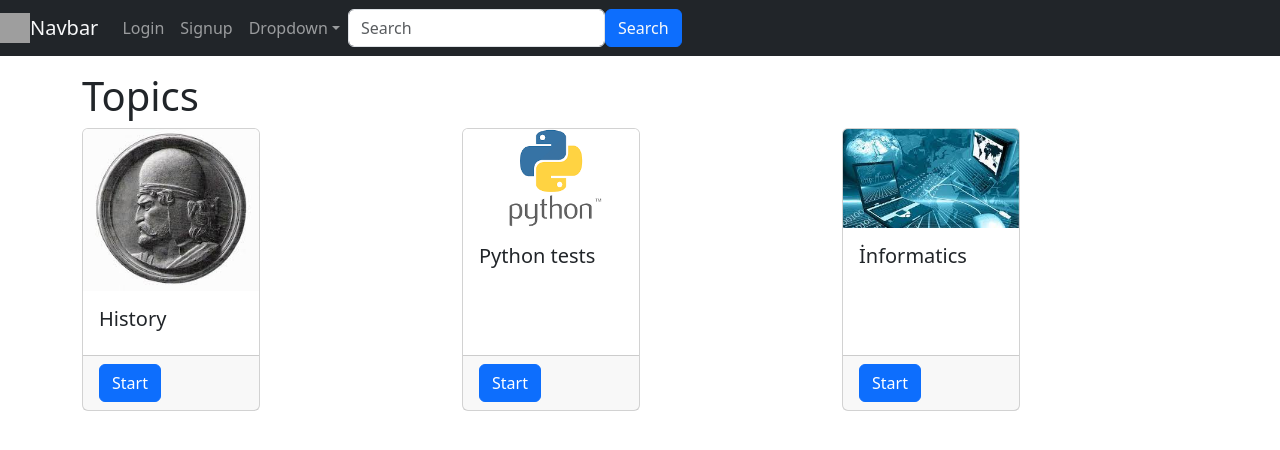
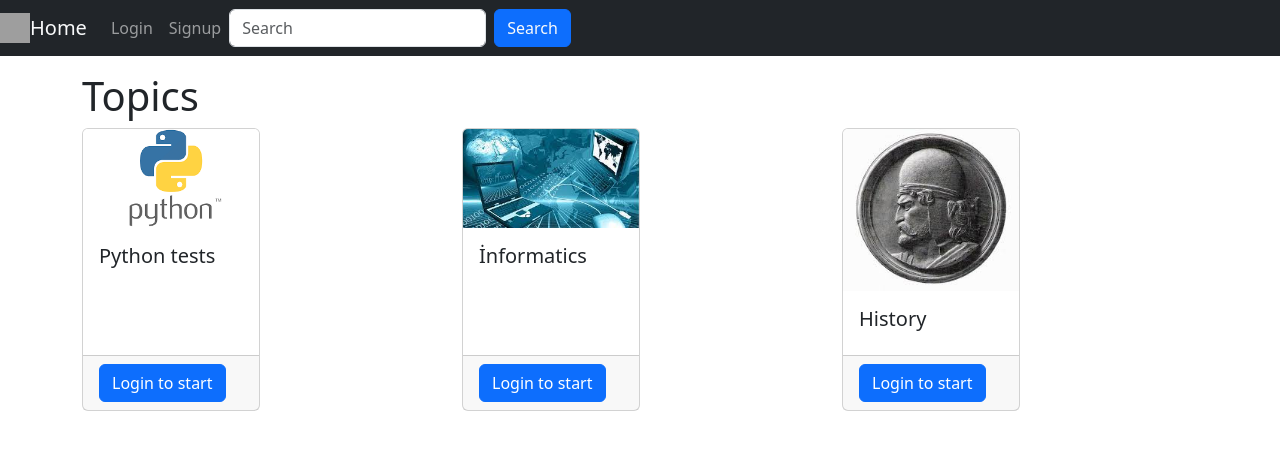
Before and after one commit to RufetYusubov/quizproject, a Django app: page /quiz/home/ in a window 1280 px wide. Shown: the top 450 px of the page. Run offline with Django 4.2, Linux system fonts and the light colour scheme; data comes from the database, SQL or seed files in the repository; both versions use the stored data as it was after the commit; grey boxes are pictures that could not be loaded.

Commit message:
Project corrected

```diff
--- a/quizApp/views.py
+++ b/quizApp/views.py
@@ -4,7 +4,7 @@ from django.views.generic import View
 
 class HomeView(View):
     def get(self,request,*args,**kwargs):
-          topics = TopicModel.objects.order_by("name")
+          topics = TopicModel.objects.order_by("id")
 
           context = {
               "topics" : topics,
@@ -12,14 +12,13 @@ class HomeView(View):
           return render(request,'home.html',context)
 
     def post(self,request,*args,**kwargs):
-        choice_id = request.POST.get("choice_id")
+        choice_id = request.POST.get("choice")
         choice = ChoiceModel.objects.get(id=choice_id)
 
         ResultModel.objects.create(
              user = request.user,
              choice = choice
         )
-
         return redirect("home")
 
 
--- a/templates/base.html
+++ b/templates/base.html
@@ -6,11 +6,24 @@
     {% block title %} {% endblock %}
     <link href="https://cdn.jsdelivr.net/npm/bootstrap@5.3.0/dist/css/bootstrap.min.css" rel="stylesheet" integrity="sha384-9ndCyUaIbzAi2FUVXJi0CjmCapSmO7SnpJef0486qhLnuZ2cdeRhO02iuK6FUUVM" crossorigin="anonymous">
     {% block css %} {% endblock %}
+    <script src="https://ajax.googleapis.com/ajax/libs/jquery/3.6.4/jquery.min.js"></script>
 </head>
 <body>
 
     {% include 'navbar.html' %}
     {% block content %} {% endblock %}
     <script src="https://cdn.jsdelivr.net/npm/bootstrap@5.3.0/dist/js/bootstrap.bundle.min.js" integrity="sha384-geWF76RCwLtnZ8qwWowPQNguL3RmwHVBC9FhGdlKrxdiJJigb/j/68SIy3Te4Bkz" crossorigin="anonymous"></script>
+    <script>
+        $('.test').on('submit',function(e){
+            $.ajax({
+                type: "post",
+                data: $('.test').serialize(),
+                success : function(){
+                    alert("Sent");
+                }
+            });
+            e.preventDefault();
+        });
+    </script>
 </body>
 </html>
--- a/templates/changepassword.html
+++ b/templates/changepassword.html
@@ -24,4 +24,4 @@
     </form>
 </div>
 
-  {% endblock %}
+{% endblock %}
--- a/templates/home.html
+++ b/templates/home.html
@@ -15,7 +15,11 @@
               <h5 class="card-title"></a>{{topic.name}}</h5>
             </div>
             <div class="card-footer">
+              {% if not request.user.is_authenticated %}
+              <a href = "{% url 'login' %}" class="btn btn-primary">Login to start</a>
+              {% else %}
               <button class="btn btn-primary" data-bs-target="#exampleModalToggle1" data-bs-toggle="modal">Start</button>
+              {% endif %}
             </div>
             {% for question in topic.questions.all %}
             <div class="modal fade" id="exampleModalToggle{{forloop.counter}}" aria-hidden="true" aria-labelledby="exampleModalToggleLabe{{forloop.counter}}" tabindex="-1">
@@ -27,13 +31,12 @@
                   </div>
                   <div class="modal-body">
                     {{question.question}}
-                    <form method="POST">
+                    <form class="test">
                       {% csrf_token %}
                       {% for choice in question.choices.all %}
-                      <input type="hidden" name = "choice_id" value = "{{ choice.id }}">
-                      <input type="radio" name="choice" value="{{choice.choice}}"> {{ choice.choice }}<br>
+                      <input type="radio" class="choice" name="choice" value="{{choice.id}}"> {{ choice.choice }}<br>
                       {% endfor %}
-                      <button type="submit" class="btn btn-primary">Send</button>
+                      <button class="btn btn-primary testButton">Send</button>
                     </form>
                   </div>
                   <div class="modal-footer">
--- a/templates/login.html
+++ b/templates/login.html
@@ -5,7 +5,7 @@
 
 {% block content %}
 <div class="container">
-    <h1>Sign Up</h1>
+    <h1>Login</h1>
     <form method="POST">
         {% csrf_token %}
         <div class="mb-3">
--- a/templates/navbar.html
+++ b/templates/navbar.html
@@ -1,6 +1,6 @@
 <nav class="navbar navbar-expand-lg bg-dark navbar-dark">
 	<img src="https://unsplash.it/30/30" class="mr-2">
-	<a class="navbar-brand text-light" href="{% url 'home' %}">Navbar</a>
+	<a class="navbar-brand text-light" href="{% url 'home' %}">Home</a>
 	<button class="navbar-toggler" type="button" data-bs-toggle="collapse" data-bs-target="#navbarSupportedContent" aria-controls="navbar-body" aria-expanded="false" aria-label="Toggle navigation">
 		<span class="navbar-toggler-icon"></span>
 	</button>
@@ -18,20 +18,10 @@
 				<a class="nav-link" href="{% url 'signup' %}">Signup</a>
 			</li>
 			{% endif %}
-			<li class="nav-item dropdown">
-				<a class="nav-link dropdown-toggle" data-toggle="dropdown" href="#" role="button" aria-haspopup="true" aria-expanded="false">Dropdown</a>
-				<div class="dropdown-menu">
-					<a class="dropdown-item" href="#">Menu Item</a>
-					<a class="dropdown-item" href="#">Menu Item</a>
-					<a class="dropdown-item" href="#">Menu Item</a>
-					<div class="dropdown-divider"></div>
-					<a class="dropdown-item" href="#">Menu Item</a>
-				</div>
-			</li>
 		</ul>
 		<form class="d-flex" role="search">
-			<input class="form-control ml-sm-2" name ="search" type="search" placeholder="Search" aria-label="Search">
-			<button class="btn btn-primary text-light my-2 my-sm-0" type="submit">Search</button>
+			<input class="form-control me-2" name ="search" type="search" placeholder="Search" aria-label="Search">
+			<button class="btn btn-primary text-light" type="submit">Search</button>
 		</form>
 	</div>
 </nav>
```
Also changed, not shown: account/views.py (+10 -1 lines), db.sqlite3, media/posters/history.jpg (added), media/posters/informatika.jpg (added), media/posters/tarixjpg.jpg (added).
